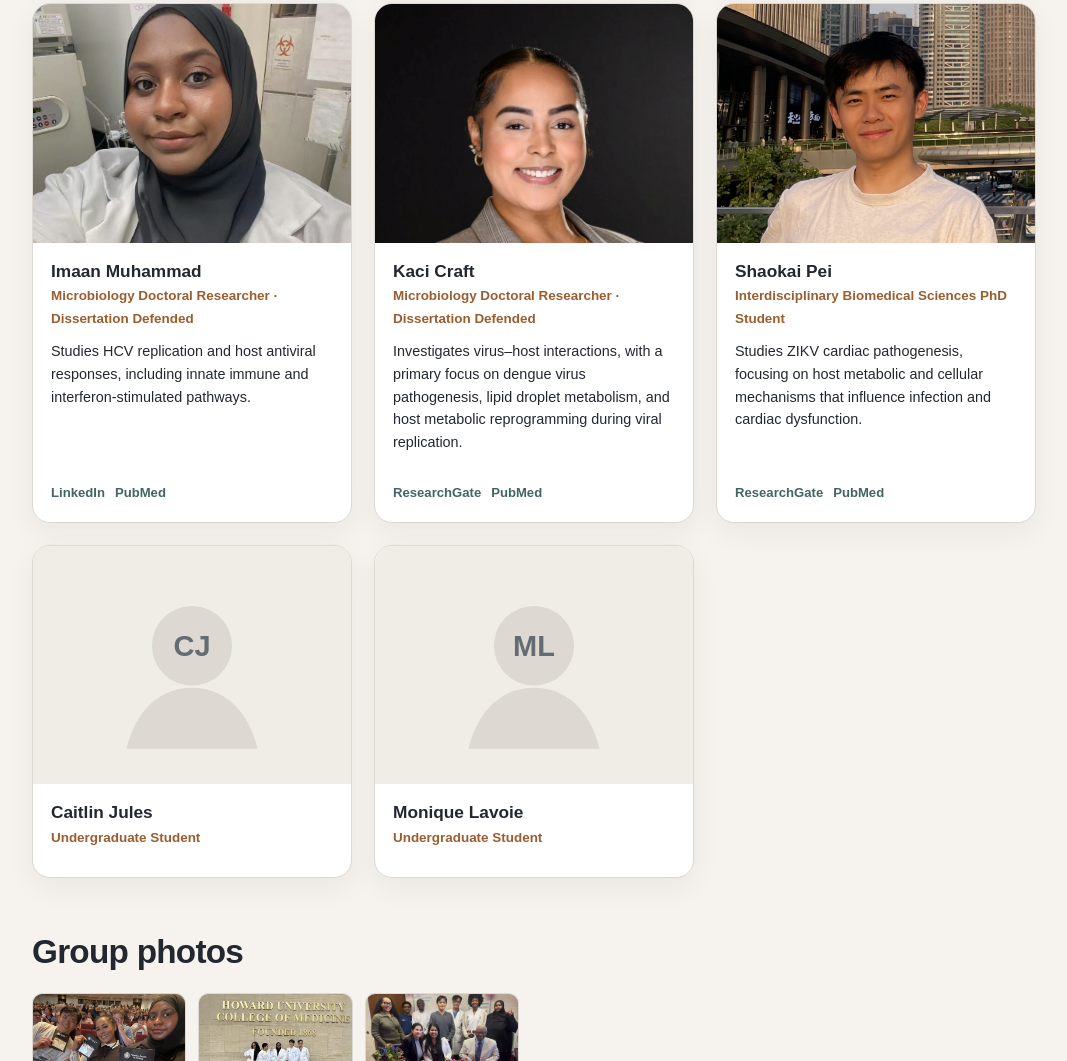
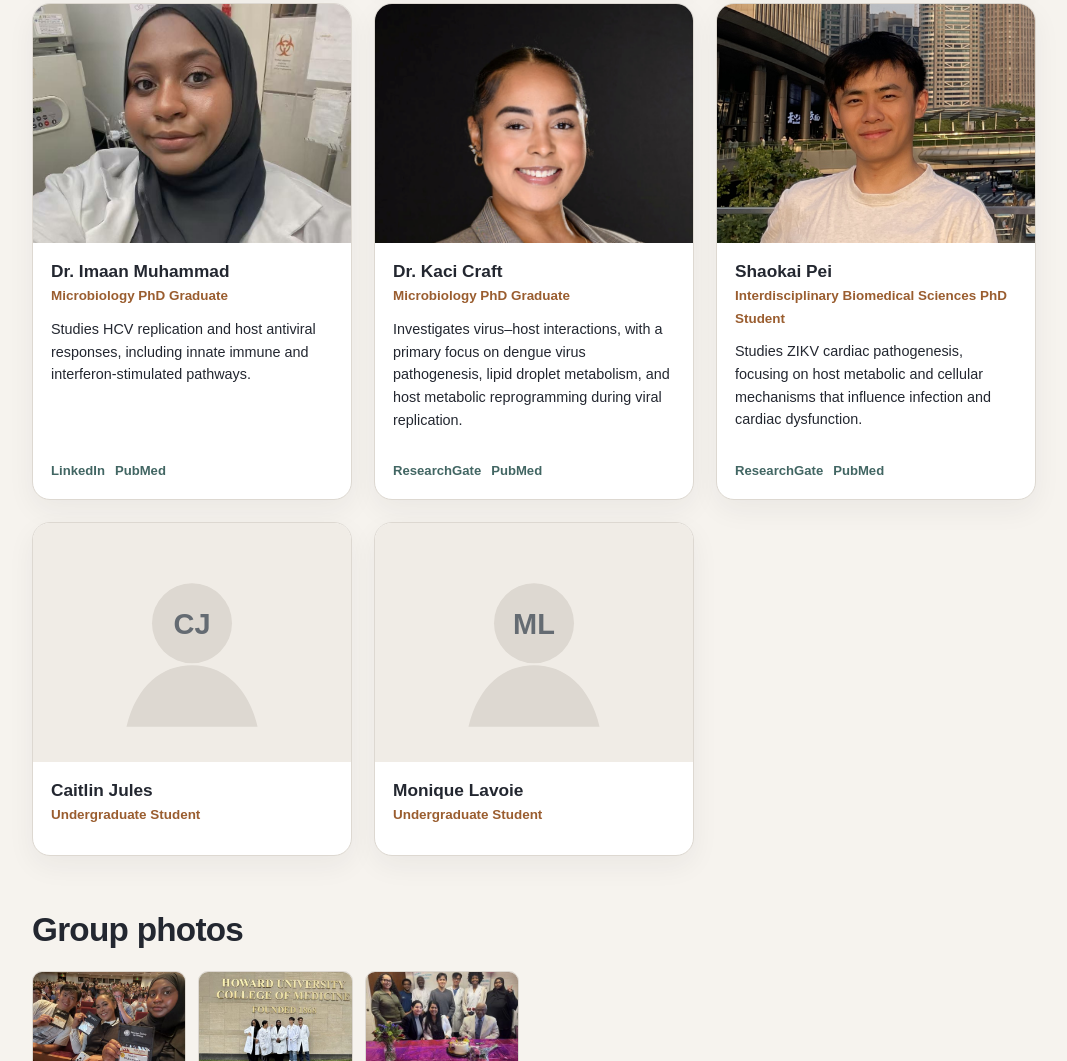
Before and after one commit to Baeshao/tanglab-site, a plain HTML site: page people.html in a window 1280 px wide. Shown: the part 1015-2076 px from the top of the page, without its empty margins (40-1107 px from the left). Drawn offline with Linux system fonts and the light colour scheme.

Commit message:
Use Dr. titles and Microbiology PhD Graduate for Imaan and Kaci

```diff
--- a/people.html
+++ b/people.html
@@ -86,8 +86,8 @@
           <article class="person-card">
             <img src="assets/images/people/imaan-muhammad.jpg" alt="Portrait of Imaan Muhammad">
             <div class="person-body">
-              <h3>Imaan Muhammad</h3>
-              <div class="role">Microbiology Doctoral Researcher · Dissertation Defended</div>
+              <h3>Dr. Imaan Muhammad</h3>
+              <div class="role">Microbiology PhD Graduate</div>
               <p>Studies HCV replication and host antiviral responses, including innate immune and interferon-stimulated pathways.</p>
               <div class="person-links">
                 <a href="https://www.linkedin.com/in/imaan-muhammad">LinkedIn</a>
@@ -99,8 +99,8 @@
           <article class="person-card">
             <img src="assets/images/people/kaci-craft.jpg" alt="Portrait of Kaci Craft">
             <div class="person-body">
-              <h3>Kaci Craft</h3>
-              <div class="role">Microbiology Doctoral Researcher · Dissertation Defended</div>
+              <h3>Dr. Kaci Craft</h3>
+              <div class="role">Microbiology PhD Graduate</div>
               <p>Investigates virus–host interactions, with a primary focus on dengue virus pathogenesis, lipid droplet metabolism, and host metabolic reprogramming during viral replication.</p>
               <div class="person-links">
                 <a href="https://www.researchgate.net/profile/Kaci-Craft">ResearchGate</a>
```
